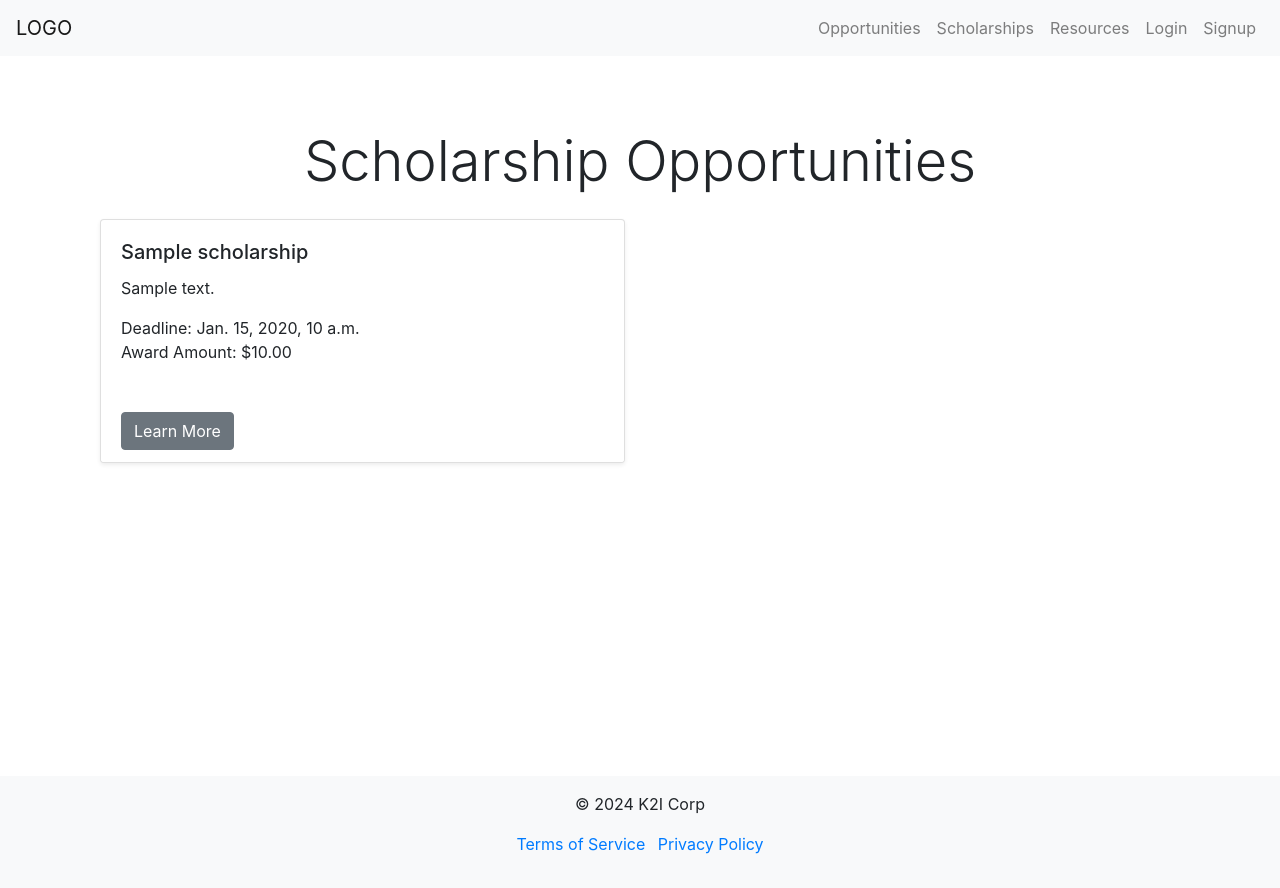
After one commit to JasonLovesDoggo/k2i, a Django app: page /scholarships in a window 1280 px wide. The commit adds this page. Run offline with Django 4.2, Linux system fonts and the light colour scheme; tables that the repository leaves empty hold one stand-in row (values such as "Sample post"); some libraries are stand-ins or nearby versions.

Commit message:
Fixed sections & added scholarships

```diff
--- a/app/models.py
+++ b/app/models.py
@@ -50,7 +50,7 @@ class Opportunity(models.Model):
 
     title = models.CharField(max_length=255)
     description = models.TextField()
-    apply_by = models.DateField()
+    apply_by = models.DateField(blank=True)
     location = models.CharField(max_length=255, blank=True)
     company = models.CharField(max_length=255, blank=True)
     type = models.CharField(max_length=50, choices=TYPE_CHOICES, default=INTERNSHIP)
--- a/app/urls.py
+++ b/app/urls.py
@@ -9,4 +9,6 @@ urlpatterns = [
         "opportunities/<int:pk>/", views.opportunity_detail, name="opportunity_detail"
     ),
     path("resources", views.resource_list, name="resource_list"),
+    path("scholarships", views.scholarship_list, name="scholarship_list"),
+    path("scholarships/<int:pk>/", views.scholarship_detail, name="scholarship_detail"),
 ]
--- a/app/views.py
+++ b/app/views.py
@@ -1,7 +1,7 @@
 from django.shortcuts import render, get_object_or_404, get_list_or_404
 from django.utils import timezone
 
-from .models import Opportunity, Resource, User
+from .models import Opportunity, Resource, User, Scholarship
 
 
 def home(request):
@@ -73,3 +73,15 @@ def resource_list(request):
     """List of all available resources."""
     resources = get_list_or_404(Resource)
     return render(request, "resource_list.html", {"resources": resources})
+
+
+def scholarship_list(request):
+    """List of all available scholarships."""
+    scholarships = get_list_or_404(Scholarship)
+    return render(request, "scholarship_list.html", {"scholarships": scholarships})
+
+
+def scholarship_detail(request, pk):
+    """Detail view for a single scholarship."""
+    scholarship = get_object_or_404(Scholarship, pk=pk)
+    return render(request, "scholarship_detail.html", {"scholarship": scholarship})
--- a/templates/base.html
+++ b/templates/base.html
@@ -21,6 +21,7 @@
         <div class="collapse navbar-collapse" id="navbarNav">
             <ul class="navbar-nav ml-auto">
                 <li class="nav-item"><a class="nav-link" href="{% url 'opportunity_list' %}">Opportunities</a></li>
+                <li class="nav-item"><a class="nav-link" href="{% url 'scholarship_list' %}">Scholarships</a></li>
                 <li class="nav-item"><a class="nav-link" href="{% url 'resource_list' %}">Resources</a></li>
                 {% if user.is_authenticated %}
                 <li class="nav-item"><a class="nav-link" href="{% url 'profile' user.username %}">Profile</a></li>
--- a/templates/opportunity_detail.html
+++ b/templates/opportunity_detail.html
@@ -11,7 +11,11 @@
                     <h1>{{ opportunity.title }}</h1>
                 </div>
                 <div class="card-body">
+                    {% if opportunity.apply_by }}
                     <h4 class="card-subtitle mb-2 text-muted">Apply by: {{ opportunity.apply_by }}</h4>
+                    {% else %}
+                    <h4 class="card-subtitle mb-2 text-muted">Please contact {{ opportunity.contact }} for deadline information</h4>
+                    {% endif %}
                     <p class="card-text">{{ opportunity.description }}</p>
 
                     <h5>Details</h5>
--- a/templates/opportunity_list.html
+++ b/templates/opportunity_list.html
@@ -44,7 +44,11 @@
                 <tr>
                     <td>{{ opportunity.title }}</td>
                     <td>{{ opportunity.description|truncatewords:20 }}</td>
+                    {% if opportunity.apply_by %}
                     <td>{{ opportunity.apply_by }}</td>
+                    {% else %}
+                    <td>N/A</td>
+                    {% endif %}
                     <td>{{ opportunity.get_type_display }}</td>
                     <td>
                         <a href="{% url 'opportunity_detail' opportunity.pk %}" class="btn btn-primary">
--- /dev/null
+++ b/templates/scholarship_list.html
@@ -0,0 +1,37 @@
+{% extends 'base.html' %}
+
+{% load static %}
+<link rel="stylesheet" href="{% static 'css/style.css' %}">
+<link rel="stylesheet" href="https://cdn.jsdelivr.net/npm/bootstrap@5.3.0-alpha3/dist/css/bootstrap.min.css">
+
+{% block content %}
+<section class="scholarships-section py-5">
+    <div class="container">
+        <h2 class="text-center display-4 mb-4">Scholarship Opportunities</h2>
+
+        <div class="row row-cols-1 row-cols-md-2 g-4">
+            {% for scholarship in scholarships %}
+            <div class="col">
+                <div class="card h-100 shadow-sm">
+                    <div class="card-body">
+                        <h5 class="card-title">
+                            {{ scholarship.title }}
+                        </h5>
+                        <p class="card-text">{{ scholarship.description|truncatechars:200 }}</p>
+                        <ul class="list-unstyled">
+                            <li><i class="fas fa-calendar-alt"></i> Deadline: {{ scholarship.deadline }}</li>
+                            <li><i class="fas fa-money-bill-wave"></i> Award Amount: ${{ scholarship.amount }}</li>
+                        </ul>
+                    </div>
+                    <div class="card-footer bg-white border-0">
+                        <a href="{% url 'scholarship_detail' scholarship.pk %}" class="btn btn-secondary">
+                            Learn More
+                        </a>
+                    </div>
+                </div>
+            </div>
+            {% endfor %}
+        </div>
+    </div>
+</section>
+{% endblock %}
```
Also changed, not shown: app/admin.py (+6 -1 lines), templates/scholarship_detail.html (added, +36 -0 lines), app/migrations/0003_scholarship_user_applied_opportunities.py (added).
